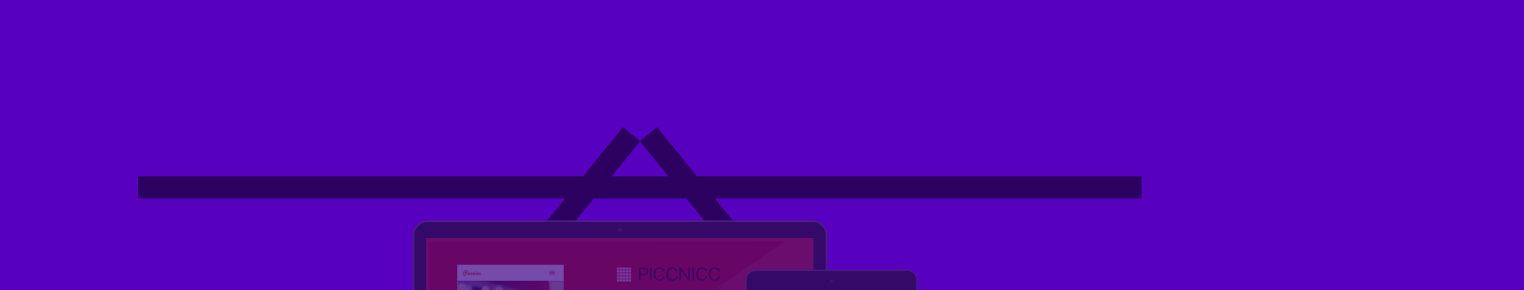
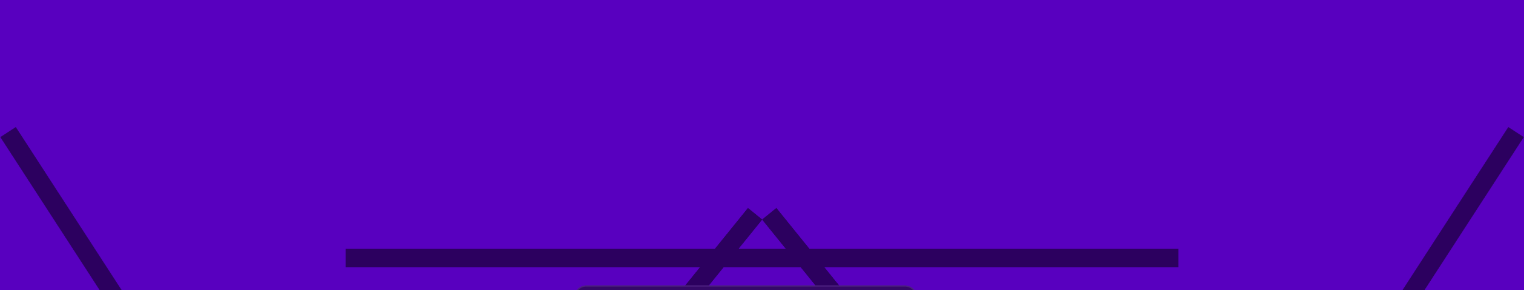
Before and after one commit to fac-freelancers/0.2.0, a plain HTML site: page index.html in a window 1280 px wide. Shown: the part 73-363 px from the top of the page, 1524 px wide, since content can reach past the window. Drawn offline with Linux system fonts and the light colour scheme.

Commit message:
added another image

```diff
--- a/index.html
+++ b/index.html
@@ -11,7 +11,7 @@
     <div class="content-wrapper">
       <section class='content-section'>
         <div class='content'>
-            <img class="landing-image" src="./assets/landing-image-5.png" alt="landing-image">
+            <img class="landing-image" src="./assets/landing-image-7.png" alt="landing-image">
           <h2 class="title-text">
             WE ARE AN INNOVATION HUB FOR APP AND WEB DEVELOPMENT
           </h2>
--- a/main.css
+++ b/main.css
@@ -8,7 +8,7 @@ img {
 }
 
 .landing-image {
-    height: 30em;
+    height: 35em;
     margin: 0px auto;
     display: block;
     z-index: -1;
```
Also changed, not shown: assets/landing-image-6.png (added), assets/landing-image-7.png (added), 1 other file.
